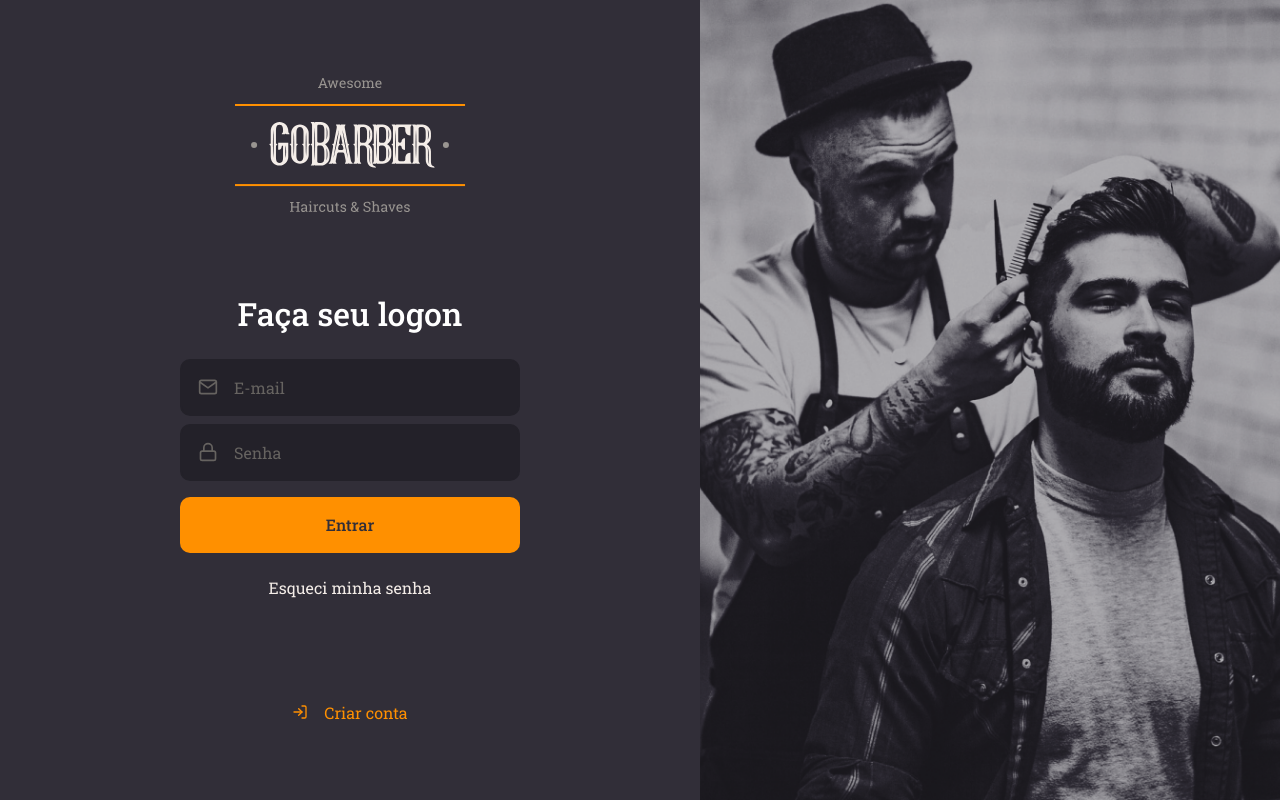
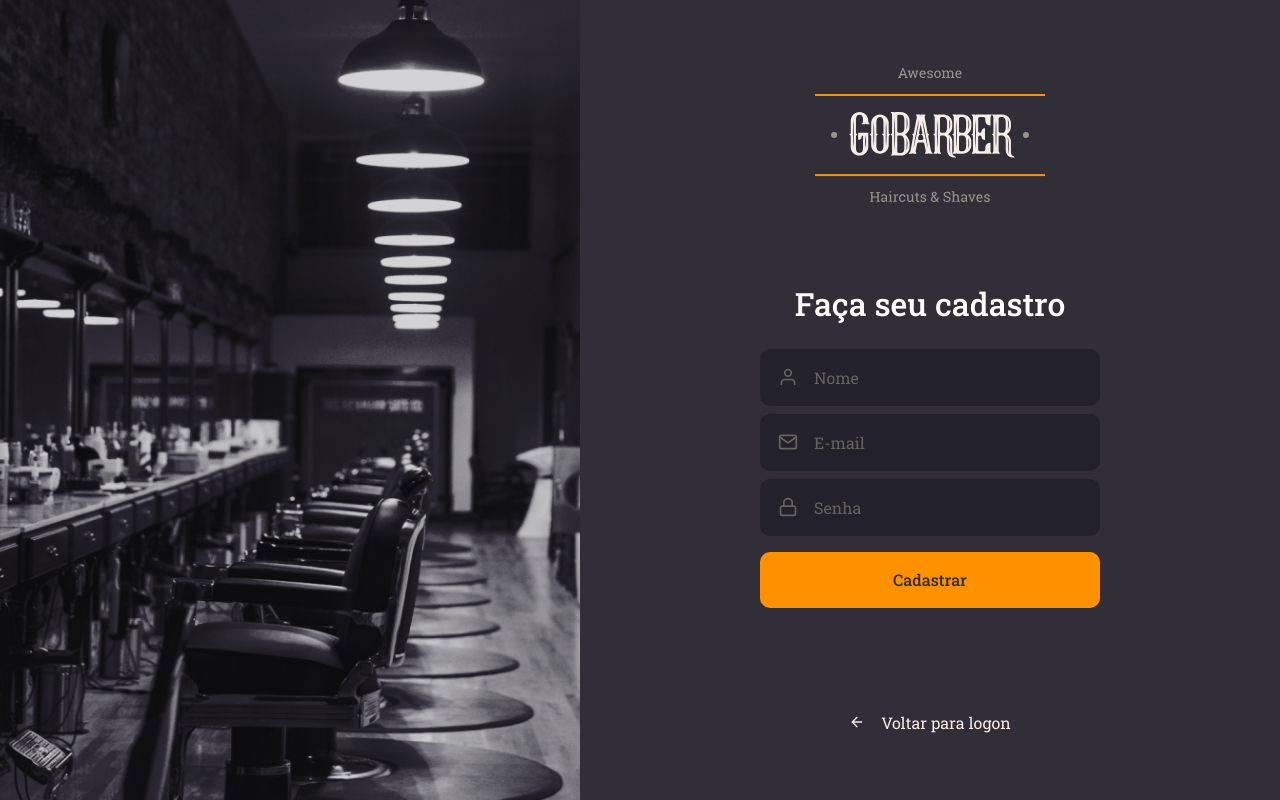
Before and after one commit to Raafa1993/GoBarber, a React (Create React App) app: page / in a window 1280 px wide. Built offline with nearby package versions, Linux system fonts and the light colour scheme.

Commit message:
tela de cadastro

```diff
--- a/src/App.tsx
+++ b/src/App.tsx
@@ -1,11 +1,13 @@
 import React from "react";
 
-import SignIn from "./SignIn";
+// import SignIn from "./SignIn";
+import SignUp from "./SignUp";
 import GlobalStyles from "./styles/global";
 
 const App: React.FC = () => (
   <>
-    <SignIn />
+    {/* <SignIn /> */}
+    <SignUp />
     <GlobalStyles />
   </>
 );
--- /dev/null
+++ b/src/SignUp/index.tsx
@@ -0,0 +1,37 @@
+import React from 'react';
+import { FiArrowLeft, FiMail, FiUser, FiLock } from 'react-icons/fi';
+
+import LogoImg from '../../src/assets/logo.svg';
+
+import Input from '../components/Input';
+import Button from '../components/Button';
+
+import { Container, Content, Background } from './styles';
+
+const SignUp: React.FC = () => (
+  <Container>
+    <Background />
+
+    <Content>
+      <img src={LogoImg} alt="Logo GoBarber"/>
+      <form>
+        <h1>Faça seu cadastro</h1>
+
+        <Input name="name" icon={FiUser} placeholder="Nome"/>
+        <Input name="email" icon={FiMail} placeholder="E-mail"/>
+        <Input name="password" icon={FiLock} type="password" placeholder="Senha"/>
+
+        <Button type="submit">Cadastrar</Button>
+
+      </form>
+
+      <a href="login">
+        <FiArrowLeft />
+        Voltar para logon
+      </a>
+    </Content>
+
+  </Container>
+  );
+
+export default SignUp;
--- /dev/null
+++ b/src/SignUp/styles.ts
@@ -0,0 +1,69 @@
+import styled from 'styled-components';
+import { shade } from 'polished'
+
+import SignUpBackgroundImg from '../../src/assets/sign-up-background.png'
+
+export const Container = styled.div`
+  height: 100vh;
+
+  display: flex;
+  align-items: stretch;
+`;
+
+export const Content = styled.div`
+  display: flex;
+  flex-direction: column;
+  align-items: center;
+
+  place-content: center;
+
+  width: 100%;
+  max-width: 700px;
+
+  form {
+    margin: 80px 0;
+    width: 340px;
+    text-align: center;
+
+    h1 {
+      margin-bottom: 24px;
+    }
+
+    a {
+      color: #f4ede8;
+      display: block;
+      margin-top: 24px;
+      text-decoration: none;
+      transition: color 0.2s;
+
+      &:hover {
+        color: ${shade(0.2, '#f4ede8')};
+      }
+    }
+  }
+
+  > a {
+      color: #faede8;
+      display: block;
+      margin-top: 24px;
+      text-decoration: none;
+      transition: color 0.2s;
+
+      display: flex;
+      align-items: center;
+
+      svg {
+        margin-right: 16px;
+      }
+
+      &:hover {
+        color: ${shade(0.2, '#faede8')};
+      }
+    }
+`;
+
+export const Background = styled.div`
+  flex: 1;
+  background: url(${SignUpBackgroundImg}) no-repeat center;
+  background-size: cover;
+`;
```
Also changed, not shown: src/assets/sign-up-background.png (added).
